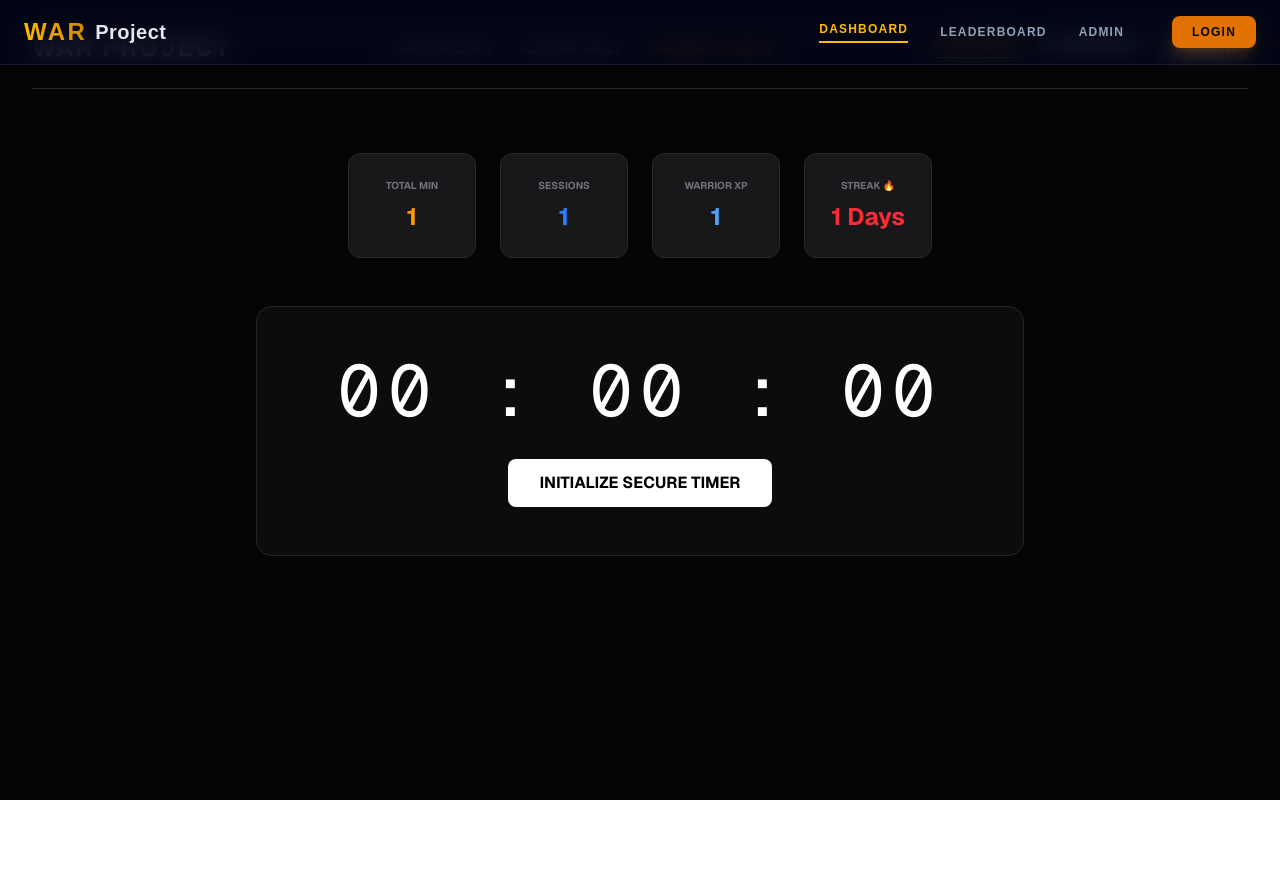
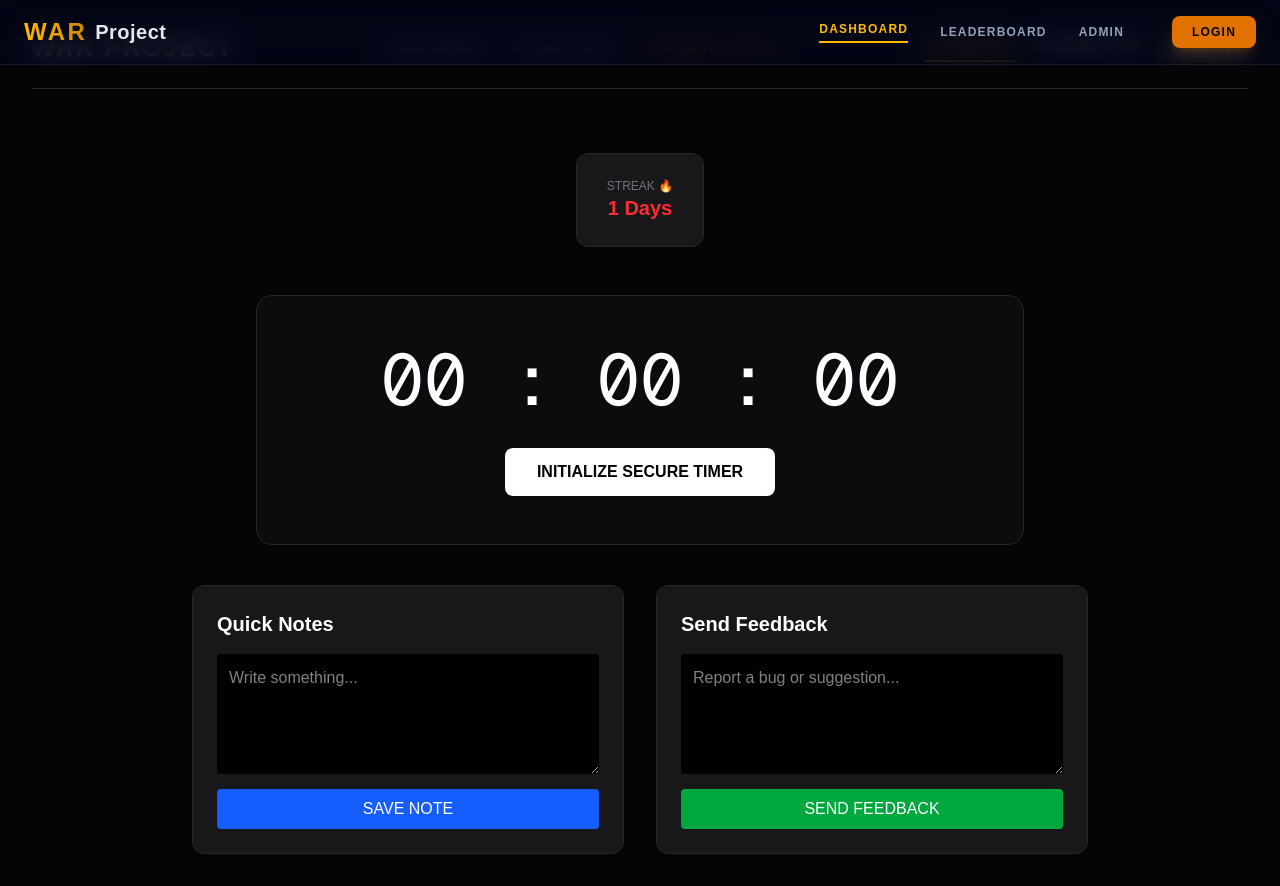
Before and after one commit to raviji1111/war-frontend, a Next.js app: page /dashboard in a window 1280 px wide. Before the commit the page ends 800 px from the top, so only its background shows below. Built offline with nearby package versions, Linux system fonts and the light colour scheme; no server answers.

Commit message:
Restored Dashboard UI features (Notes & Feedback)

```diff
--- a/src/app/dashboard/page.tsx
+++ b/src/app/dashboard/page.tsx
@@ -2,50 +2,64 @@
 import { useState, useEffect } from "react";
 import { useRouter } from "next/navigation";
 
-// Dynamic API URL setup
 const API_BASE_URL = process.env.NEXT_PUBLIC_API_URL || "https://war-backend-1.onrender.com";
 
 export default function Dashboard() {
   const router = useRouter();
+  const [notes, setNotes] = useState("");
+  const [feedback, setFeedback] = useState("");
+
+  const sendFeedback = async () => {
+    const token = localStorage.getItem("war_token");
+    await fetch(`${API_BASE_URL}/feedback`, {
+      method: "POST",
+      headers: { "Content-Type": "application/json", "Authorization": `Bearer ${token}` },
+      body: JSON.stringify({ category: "suggestion", message: feedback })
+    });
+    alert("Feedback sent!");
+    setFeedback("");
+  };
 
   return (
-    <main className="min-h-screen bg-[#050508] text-white font-sans p-8">
+    <main className="min-h-screen bg-[#050508] text-white p-8">
       {/* Navbar */}
       <nav className="flex justify-between items-center mb-16 border-b border-zinc-800 pb-6">
-        <h1 className="text-2xl font-bold tracking-widest text-white">WAR PROJECT</h1>
+        <h1 className="text-2xl font-bold tracking-widest">WAR PROJECT</h1>
         <div className="flex gap-6 text-sm font-bold text-zinc-400">
-          <span className="cursor-pointer">EXAM GROUPS</span>
-          <span className="cursor-pointer">ACCESS VAULT</span>
+          <span className="cursor-pointer hover:text-white">EXAM GROUPS</span>
+          <span className="cursor-pointer hover:text-white">ACCESS VAULT</span>
           <span className="cursor-pointer text-orange-500">TRANSMIT ALERTS</span>
         </div>
         <div className="flex gap-4 text-sm font-bold">
-          <span className="text-amber-400 underline underline-offset-8">DASHBOARD</span>
-          <span className="cursor-pointer">LEADERBOARD</span>
+          <span className="text-amber-400 border-b-2 border-amber-400">DASHBOARD</span>
+          <span className="cursor-pointer" onClick={() => router.push("/leaderboard")}>LEADERBOARD</span>
           <button onClick={() => router.push("/login")} className="bg-zinc-800 px-4 py-1 rounded">LOGOUT</button>
         </div>
       </nav>
 
-      {/* Metrics Row */}
+      {/* Metrics & Timer */}
       <div className="flex justify-center gap-6 mb-12">
-        {[
-          { label: "TOTAL MIN", value: "1", color: "text-amber-500" },
-          { label: "SESSIONS", value: "1", color: "text-blue-500" },
-          { label: "WARRIOR XP", value: "1", color: "text-blue-400" },
-          { label: "STREAK 🔥", value: "1 Days", color: "text-red-500" },
-        ].map((item, idx) => (
-          <div key={idx} className="bg-zinc-900 border border-zinc-800 rounded-xl p-6 w-32 text-center">
-            <p className="text-[10px] font-bold text-zinc-500 mb-2">{item.label}</p>
-            <p className={`text-2xl font-bold ${item.color}`}>{item.value}</p>
-          </div>
-        ))}
+        {/* ... Metrics cards ... */}
+        <div className="bg-zinc-900 border border-zinc-800 rounded-xl p-6 w-32 text-center"><p className="text-xs text-zinc-500">STREAK 🔥</p><p className="text-xl font-bold text-red-500">1 Days</p></div>
       </div>
 
-      {/* Timer Section */}
-      <div className="flex flex-col items-center bg-zinc-900/40 border border-zinc-800 rounded-2xl p-12 max-w-3xl mx-auto">
-        <div className="text-7xl font-mono tracking-widest mb-8">00 : 00 : 00</div>
-        <button className="bg-white text-black font-bold px-8 py-3 rounded-lg hover:bg-zinc-200 transition">
-          INITIALIZE SECURE TIMER
-        </button>
+      <div className="flex flex-col items-center bg-zinc-900/40 border border-zinc-800 rounded-2xl p-12 max-w-3xl mx-auto mb-10">
+        <div className="text-7xl font-mono mb-8">00 : 00 : 00</div>
+        <button className="bg-white text-black font-bold px-8 py-3 rounded-lg">INITIALIZE SECURE TIMER</button>
+      </div>
+
+      {/* NEW: Notes & Feedback Section */}
+      <div className="max-w-4xl mx-auto grid grid-cols-2 gap-8">
+        <div className="bg-zinc-900 p-6 rounded-xl border border-zinc-800">
+          <h2 className="text-xl font-bold mb-4">Quick Notes</h2>
+          <textarea className="w-full bg-black p-3 rounded mb-2" rows={4} placeholder="Write something..." onChange={(e) => setNotes(e.target.value)} />
+          <button className="bg-blue-600 px-4 py-2 rounded w-full">SAVE NOTE</button>
+        </div>
+        <div className="bg-zinc-900 p-6 rounded-xl border border-zinc-800">
+          <h2 className="text-xl font-bold mb-4">Send Feedback</h2>
+          <textarea className="w-full bg-black p-3 rounded mb-2" rows={4} placeholder="Report a bug or suggestion..." value={feedback} onChange={(e) => setFeedback(e.target.value)} />
+          <button onClick={sendFeedback} className="bg-green-600 px-4 py-2 rounded w-full">SEND FEEDBACK</button>
+        </div>
       </div>
     </main>
   );
```
